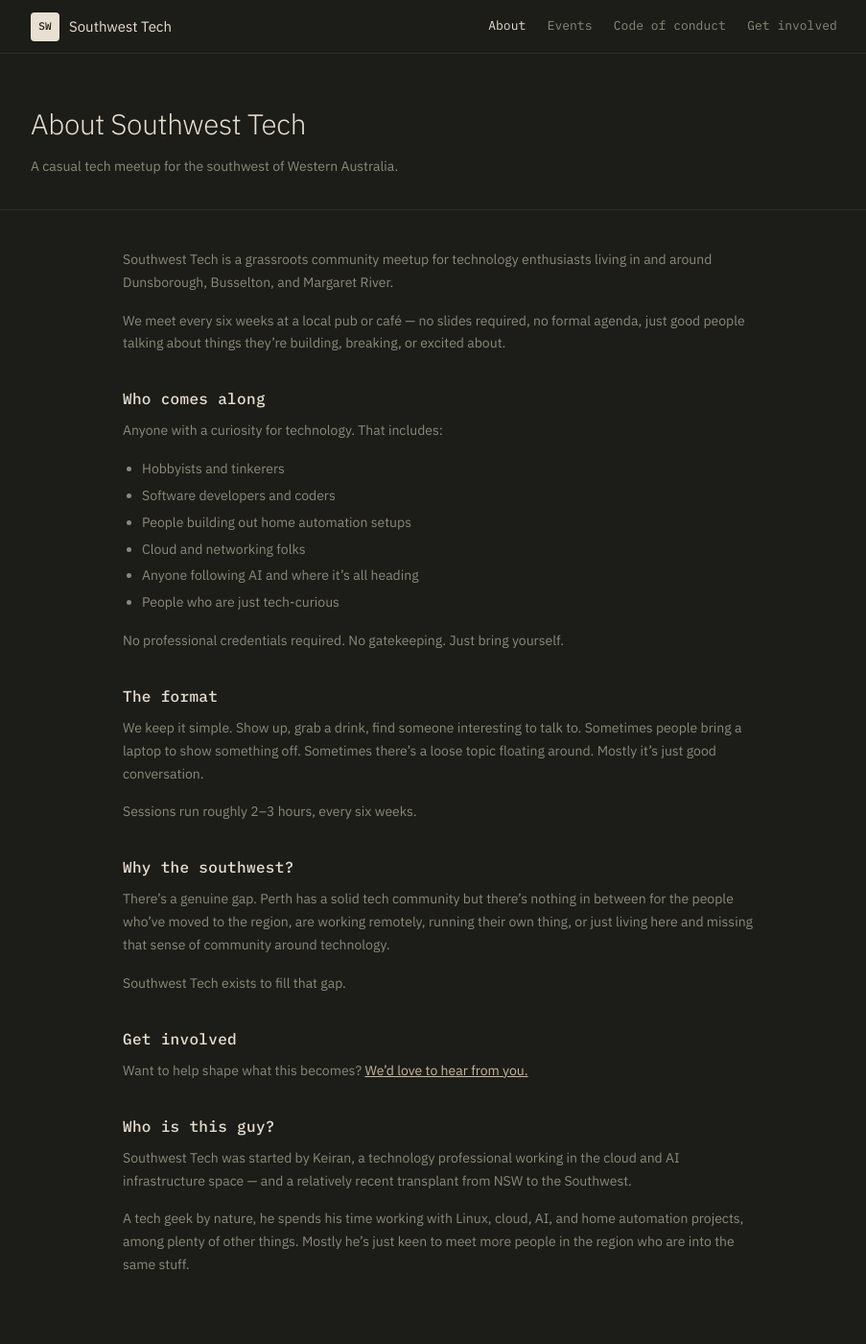
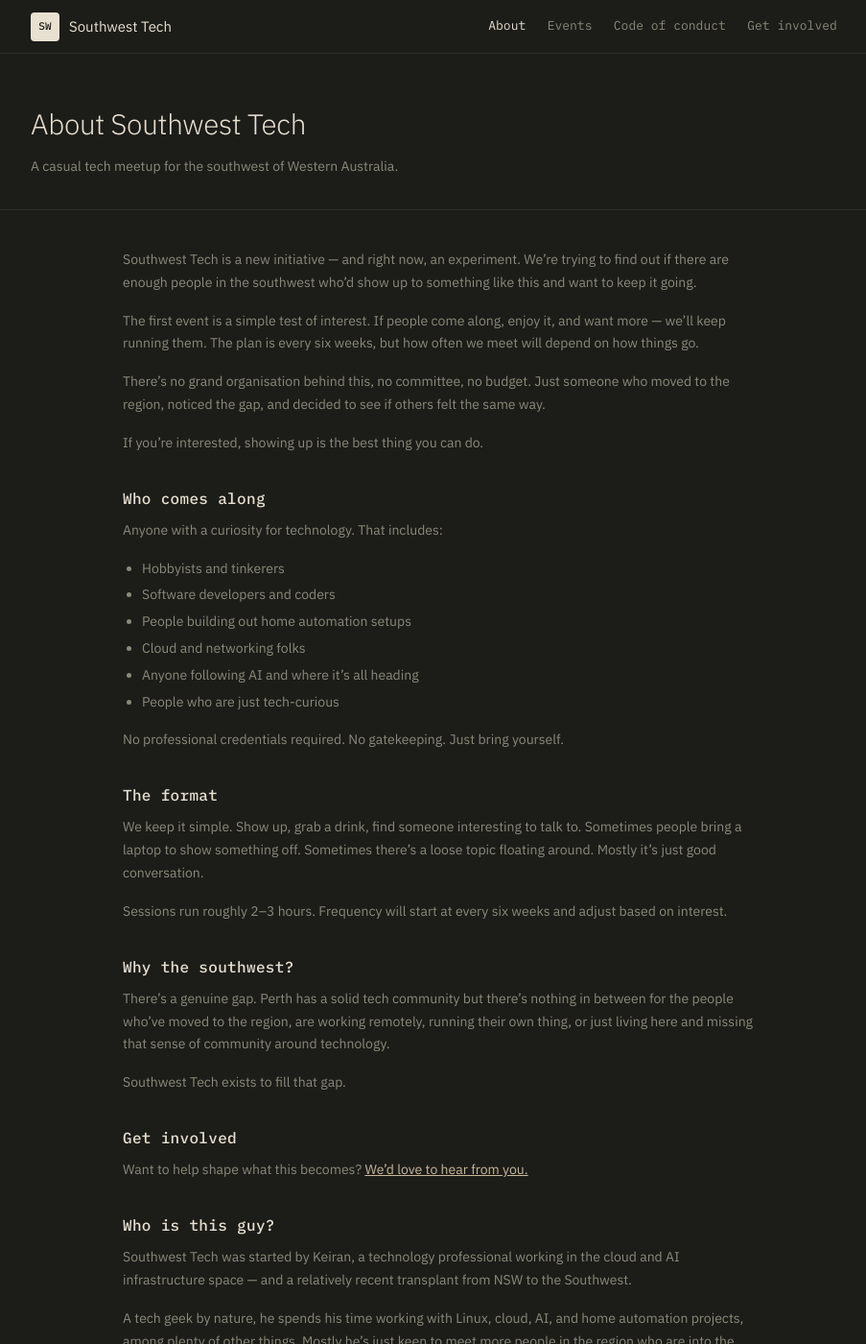
Before and after one commit to swtech-au/southwest-tech, a Jekyll site: the page built from about.md, in a window 1280 px wide and 1400 px high. Shown: the whole window at 96% size, without its empty margins (182-1085 px from the left). Built offline with Jekyll 4.4.1, drawn with Linux system fonts in a browser that asks for light colours.

Commit message:
Update About page to reflect experimental nature of the initiative
Co-Authored-By: Claude Sonnet 4.6 <noreply@anthropic.com>

```diff
--- a/about.md
+++ b/about.md
@@ -5,9 +5,13 @@ description: A casual tech meetup for the southwest of Western Australia.
 permalink: /about/
 ---
 
-Southwest Tech is a grassroots community meetup for technology enthusiasts living in and around Dunsborough, Busselton, and Margaret River.
+Southwest Tech is a new initiative — and right now, an experiment. We're trying to find out if there are enough people in the southwest who'd show up to something like this and want to keep it going.
 
-We meet every six weeks at a local pub or café — no slides required, no formal agenda, just good people talking about things they're building, breaking, or excited about.
+The first event is a simple test of interest. If people come along, enjoy it, and want more — we'll keep running them. The plan is every six weeks, but how often we meet will depend on how things go.
+
+There's no grand organisation behind this, no committee, no budget. Just someone who moved to the region, noticed the gap, and decided to see if others felt the same way.
+
+If you're interested, showing up is the best thing you can do.
 
 ## Who comes along
 
@@ -26,7 +30,7 @@ No professional credentials required. No gatekeeping. Just bring yourself.
 
 We keep it simple. Show up, grab a drink, find someone interesting to talk to. Sometimes people bring a laptop to show something off. Sometimes there's a loose topic floating around. Mostly it's just good conversation.
 
-Sessions run roughly 2–3 hours, every six weeks.
+Sessions run roughly 2–3 hours. Frequency will start at every six weeks and adjust based on interest.
 
 ## Why the southwest?
 
```
